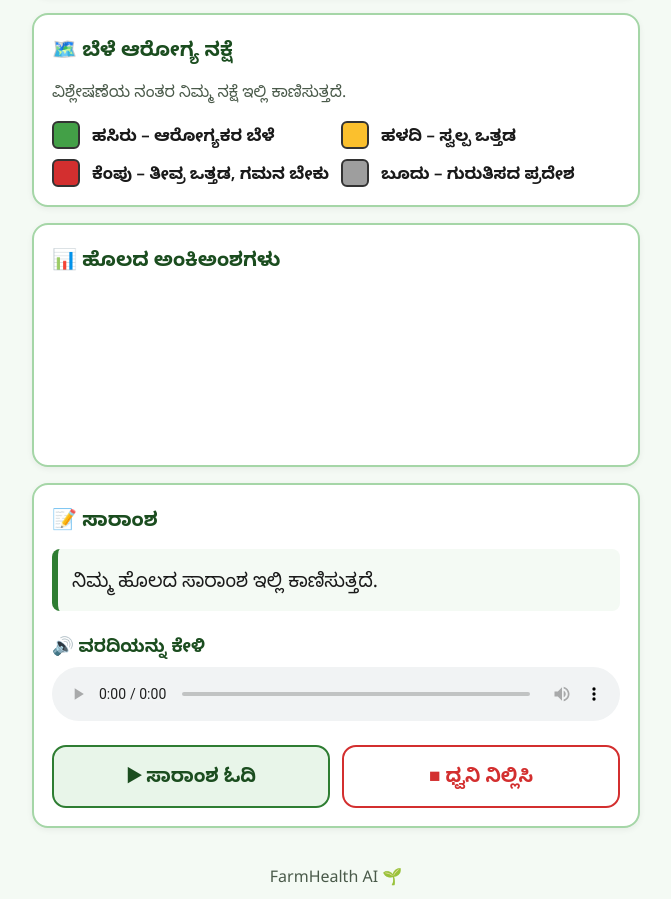
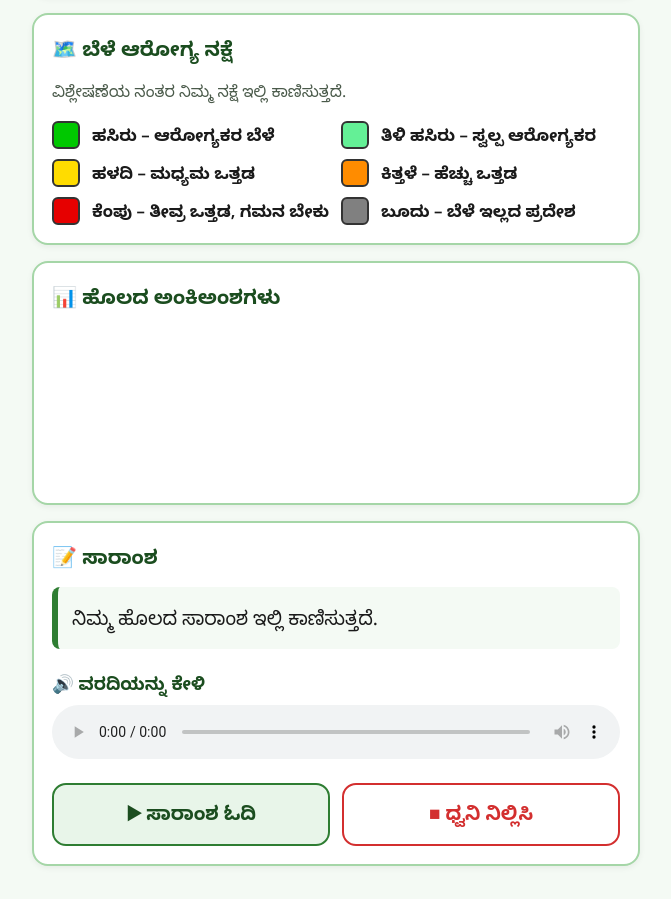
Before and after one commit to charitha7781/ai-farm-analyzer, a plain HTML site: page frontend/index.html in a window 1280 px wide. Shown: the part 832-1731 px from the top of the page, without its empty margins (304-975 px from the left). Drawn offline with nearby package versions, Linux system fonts and the light colour scheme; a script that the page names is missing.

Commit message:
Expand legend to six health classes

```diff
--- a/frontend/index.html
+++ b/frontend/index.html
@@ -55,11 +55,13 @@
       <img id="overlay-img" alt="ನಿಮ್ಮ ಹೊಲದ ಬಣ್ಣದ ಬೆಳೆ ಆರೋಗ್ಯ ನಕ್ಷೆ">
       <p class="placeholder-note" id="map-placeholder">ವಿಶ್ಲೇಷಣೆಯ ನಂತರ ನಿಮ್ಮ ನಕ್ಷೆ ಇಲ್ಲಿ ಕಾಣಿಸುತ್ತದೆ.</p>
 
-      <div id="legend" aria-label="ನಕ್ಷೆಯ ಬಣ್ಣದ ಸೂಚಿ">
-        <div class="legend-item"><span class="swatch swatch-green" aria-hidden="true"></span><span>ಹಸಿರು – ಆರೋಗ್ಯಕರ ಬೆಳೆ</span></div>
-        <div class="legend-item"><span class="swatch swatch-yellow" aria-hidden="true"></span><span>ಹಳದಿ – ಸ್ವಲ್ಪ ಒತ್ತಡ</span></div>
-        <div class="legend-item"><span class="swatch swatch-red" aria-hidden="true"></span><span>ಕೆಂಪು – ತೀವ್ರ ಒತ್ತಡ, ಗಮನ ಬೇಕು</span></div>
-        <div class="legend-item"><span class="swatch swatch-grey" aria-hidden="true"></span><span>ಬೂದು – ಗುರುತಿಸದ ಪ್ರದೇಶ</span></div>
+            <div id="legend" aria-label="ನಕ್ಷೆಯ ಬಣ್ಣದ ಸೂಚಿ">
+        <div class="legend-item"><span class="swatch swatch-c0" aria-hidden="true"></span><span>ಹಸಿರು – ಆರೋಗ್ಯಕರ ಬೆಳೆ</span></div>
+        <div class="legend-item"><span class="swatch swatch-c1" aria-hidden="true"></span><span>ತಿಳಿ ಹಸಿರು – ಸ್ವಲ್ಪ ಆರೋಗ್ಯಕರ</span></div>
+        <div class="legend-item"><span class="swatch swatch-c2" aria-hidden="true"></span><span>ಹಳದಿ – ಮಧ್ಯಮ ಒತ್ತಡ</span></div>
+        <div class="legend-item"><span class="swatch swatch-c3" aria-hidden="true"></span><span>ಕಿತ್ತಳೆ – ಹೆಚ್ಚು ಒತ್ತಡ</span></div>
+        <div class="legend-item"><span class="swatch swatch-c4" aria-hidden="true"></span><span>ಕೆಂಪು – ತೀವ್ರ ಒತ್ತಡ, ಗಮನ ಬೇಕು</span></div>
+        <div class="legend-item"><span class="swatch swatch-c5" aria-hidden="true"></span><span>ಬೂದು – ಬೆಳೆ ಇಲ್ಲದ ಪ್ರದೇಶ</span></div>
       </div>
     </section>
 
--- a/frontend/style.css
+++ b/frontend/style.css
@@ -200,11 +200,12 @@ body {
   border-radius: 6px;
   border: 2px solid #333;
 }
-.swatch-green { background: #43a047; }
-.swatch-yellow { background: var(--yellow); }
-.swatch-red { background: var(--red); }
-.swatch-grey { background: var(--grey); }
-
+.swatch-c0 { background: #00c800; }
+.swatch-c1 { background: #64f096; }
+.swatch-c2 { background: #ffdc00; }
+.swatch-c3 { background: #ff8c00; }
+.swatch-c4 { background: #e60000; }
+.swatch-c5 { background: #808080; }
 /* Chart */
 .chart-wrap { position: relative; width: 100%; max-width: 360px; margin: 0 auto; }
 #stats-chart { max-width: 100%; }
```
